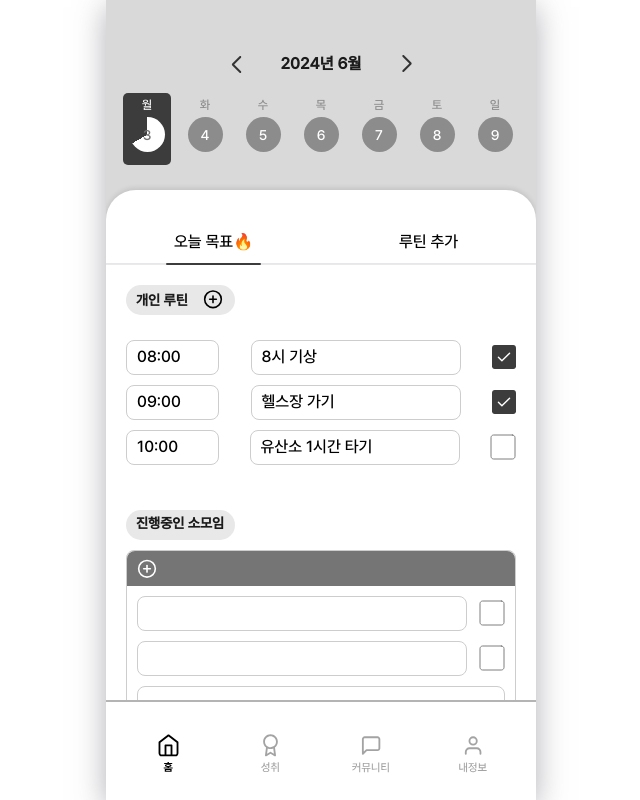
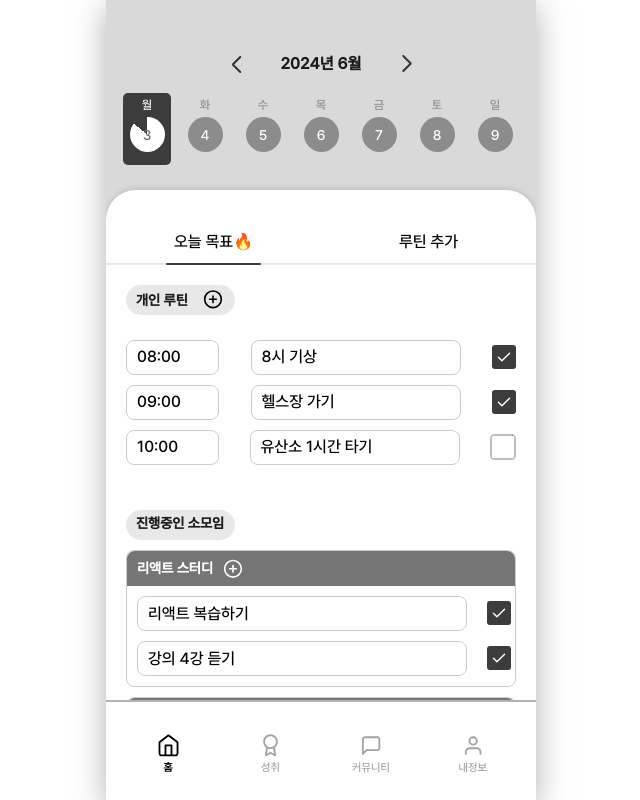
Before and after one commit to GDSC-CheckMate/GOFE_FrontEnd, a React (Create React App) app: page / in a window 1280 px wide. Shown: the whole page, without its empty margins (319-959 px from the left). Built offline with nearby package versions, Linux system fonts and the light colour scheme.

Commit message:
#25 - 메인 페이지 오늘의 목표 페이지 고도화
메인 페이지에서 오늘의 목표 페이지를 고도화하였음 뷰의 경우 90% 정도 완성함

```diff
--- a/src/api/mock/day.json
+++ b/src/api/mock/day.json
@@ -1,5 +1,6 @@
 {
-    "personal": {
+    "personal": [
+        {
             "id": 1,
             "month": "2024년 6월",
             "days": [
@@ -62,4 +63,5 @@
                 }
             ]
         }
+    ]
 }
--- a/src/page/main/components/MainGroupRoutine.jsx
+++ b/src/page/main/components/MainGroupRoutine.jsx
@@ -1,24 +1,31 @@
-import React from "react"
+import React, { useEffect, useState } from "react"
 import { ReactComponent as GroupRoutinePlus } from "../../../assets/main/GroupRoutinePlus.svg"
 import { ReactComponent as Check } from "../../../assets/main/Check.svg"
 import { ReactComponent as NotCheck } from "../../../assets/main/NotCheck.svg"
 
 const MainGroupRoutine = ({
+  groupName,
   routineData,
   setRoutineData,
   newRoutineInput,
   setNewRoutineInput,
 }) => {
-  const updateRoutineItem = (index, value) => {
-    const updatedRoutines = routineData.map((event, i) =>
-      i === index ? { ...event, title: value } : event
+  const [openRoutineInput, setOpenRoutineInput] = useState(false)
+
+  useEffect(() => {
+    console.log("선택된 그룹 데이터", routineData)
+  }, [routineData])
+
+  const updateRoutineItem = (eventIndex, value) => {
+    const updatedRoutines = routineData.map((event, index) =>
+      index === eventIndex ? { ...event, title: value } : event
     )
     setRoutineData(updatedRoutines)
   }
 
-  const toggleRoutineSuccess = (index) => {
-    const updatedRoutines = routineData.map((event, i) =>
-      i === index ? { ...event, success: !event.success } : event
+  const toggleRoutineSuccess = (eventIndex) => {
+    const updatedRoutines = routineData.map((event, index) =>
+      index === eventIndex ? { ...event, success: !event.success } : event
     )
     setRoutineData(updatedRoutines)
   }
@@ -33,41 +40,47 @@ const MainGroupRoutine = ({
     ]
     setRoutineData(updatedRoutines)
     setNewRoutineInput("")
+    setOpenRoutineInput(false)
   }
 
   const addRoutineItem = () => {
-    setNewRoutineInput([...newRoutineInput, ""])
+    setOpenRoutineInput(true)
+  }
+
+  if (!Array.isArray(routineData)) {
+    routineData = []
   }
 
   return (
-    <div className="main-page-detail-group-routine-container">
-      <div className="main-page-detail-group-routine-title">
-        진행중인 소모임
-      </div>
     <div className="main-page-detail-group-routine-content-container">
       <div className="main-page-detail-group-routine-content-title-container">
         <div className="main-page-detail-group-routine-content-title">
-            {routineData.group}
+          {groupName}
           <GroupRoutinePlus onClick={addRoutineItem} />
         </div>
       </div>
-        <div className="main-page-detail-group-routine-content">
-          {routineData.map((event, index) => (
+      <div className="main-page-detail-group-routine-content-item-container">
+        {routineData.map((event, eventIndex) => (
           <div
-              key={index}
-              className="main-page-detail-group-routine-item-contianer"
+            key={eventIndex}
+            className="main-page-detail-group-routine-content-item-input-container"
           >
             <input
-                className="main-page-detail-group-routine-item-input"
+              className="main-page-detail-group-routine-content-item-input"
               type="text"
               value={event.title}
-                onChange={(e) => updateRoutineItem(index, e.target.value)}
+              onChange={(e) => updateRoutineItem(eventIndex, e.target.value)}
             />
-              <div onClick={() => toggleRoutineSuccess(index)}>
+            <div
+              className="main-page-detail-group-routine-content-item-button"
+              onClick={() => toggleRoutineSuccess(eventIndex)}
+            >
               {event.success ? <Check /> : <NotCheck />}
             </div>
           </div>
         ))}
+
+        {openRoutineInput && (
           <form
             className="main-page-detail-group-routine-item-create-input-container"
             onSubmit={onChangeRoutineInput}
@@ -77,9 +90,10 @@ const MainGroupRoutine = ({
               type="text"
               value={newRoutineInput}
               onChange={(e) => setNewRoutineInput(e.target.value)}
+              placeholder={`목표를 적어보세요. ${routineData.length}/15`}
             />
           </form>
-        </div>
+        )}
       </div>
     </div>
   )
--- a/src/page/main/index.jsx
+++ b/src/page/main/index.jsx
@@ -1,4 +1,4 @@
-import React, { useState, useEffect } from "react"
+import React, { useState, useEffect, useMemo } from "react"
 import { useDispatch, useSelector } from "react-redux"
 import { setSelectedSection } from "../../Redux/main"
 import { ReactComponent as ArrowfrontIcon } from "../../assets/main/Arrowfront.svg"
@@ -29,13 +29,60 @@ const Main = () => {
     dispatch(setSelectedSection("view1"))
   }, [dispatch])
 
+  const groupDayEvents = useMemo(() => {
+    return (
+      calendarData?.groups?.map((group) => ({
+        id: group.id,
+        name: group.group,
+        month: group.month,
+        days: group.days
+          .filter((day) => day.weekday === selectedDay)
+          .flatMap((day) => day.events),
+      })) || []
+    )
+  }, [calendarData, selectedDay])
+
+  const personalDayEvents = useMemo(() => {
+    return (
+      calendarData?.personal
+        ?.find((date) => date.days.some((day) => day.weekday === selectedDay))
+        ?.days.find((day) => day.weekday === selectedDay)?.events || []
+    )
+  }, [calendarData, selectedDay])
+
+  const updateDayEvents = (updatedEvents, dayEventsType, groupId) => {
+    const updatedCalendarData = {
+      ...calendarData,
+      [dayEventsType]: calendarData[dayEventsType].map((entry) => {
+        if (dayEventsType === "groups" && entry.id === groupId) {
+          return {
+            ...entry,
+            days: entry.days.map((day) =>
+              day.weekday === selectedDay
+                ? { ...day, events: updatedEvents }
+                : day
+            ),
+          }
+        }
+        if (dayEventsType === "personal") {
+          return {
+            ...entry,
+            days: entry.days.map((day) =>
+              day.weekday === selectedDay
+                ? { ...day, events: updatedEvents }
+                : day
+            ),
+          }
+        }
+        return entry
+      }),
+    }
+    setCalendarData(updatedCalendarData)
+  }
+
   useEffect(() => {
-    console.log("selectedSection:", selectedSection)
-  }, [selectedSection])
-
-  if (!calendarData) {
-    return <div>로딩중...</div>
-  }
+    console.log("groupDayEvents:", groupDayEvents)
+  }, [groupDayEvents])
 
   const onClickSelectedDay = (weekday) => {
     setSelectedDay(weekday)
@@ -47,13 +94,14 @@ const Main = () => {
     return (completedEvents / events.length) * 100
   }
 
-  const groupDayEvents = calendarData.groups?.map(
-    (group) =>
-      group.days.find((day) => day.weekday === selectedDay)?.events || []
-  )
-  const personalDayEvents =
-    calendarData.personal.days.find((day) => day.weekday === selectedDay)
-      ?.events || []
+  const calculateDayCompletionPercentage = (personalEvents, groupEvents) => {
+    const allEvents = [...personalEvents, ...groupEvents]
+    return calculateCompletionPercentage(allEvents)
+  }
+
+  if (!calendarData) {
+    return <div>로딩중...</div>
+  }
 
   return (
     <div className="main-page-container">
@@ -61,60 +109,68 @@ const Main = () => {
         <div className="main-page-calendar-title-container">
           <ArrowbackIcon />
           <h1 className="main-page-calendar-title-h1">
-            {calendarData.personal.month}
+            {calendarData.personal[0].month}
           </h1>
           <ArrowfrontIcon />
         </div>
         <div className="main-page-calendar-days-container">
-          {calendarData.personal.days.map((day) => (
+          {calendarData.personal[0].days.map((day) => {
+            const personalEvents = day.events || []
+            const groupEventsForDay = calendarData.groups.flatMap((group) =>
+              group.days
+                .filter((groupDay) => groupDay.weekday === day.weekday)
+                .flatMap((groupDay) => groupDay.events)
+            )
+
+            const completionPercentage = calculateDayCompletionPercentage(
+              personalEvents,
+              groupEventsForDay
+            )
+
+            return (
               <MainPickerDay
                 key={day.day}
                 day={day.day}
                 weekday={day.weekday}
                 selectedDay={selectedDay}
                 onClickSelectedDay={onClickSelectedDay}
-              completionPercentage={calculateCompletionPercentage(day.events)}
-              hasTodos={day.events && day.events.length > 0}
+                completionPercentage={completionPercentage}
+                hasTodos={personalEvents.length + groupEventsForDay.length > 0}
               />
-          ))}
+            )
+          })}
         </div>
       </div>
       <div className="main-page-detail-container">
         <MainPersonalRoutine
           routineData={personalDayEvents}
-          setRoutineData={(updatedEvents) => {
-            const updatedCalendarData = {
-              ...calendarData,
-              personal: {
-                ...calendarData.personal,
-                days: calendarData.personal.days.map((day) =>
-                  day.weekday === selectedDay
-                    ? { ...day, events: updatedEvents }
-                    : day
-                ),
-              },
+          setRoutineData={(updatedEvents) =>
+            updateDayEvents(updatedEvents, "personal")
           }
-            setCalendarData(updatedCalendarData)
-          }}
         />
+        <div className="main-page-detail-group-routine-container">
+          <div className="main-page-detail-group-routine-title">
+            진행중인 소모임
+          </div>
+          {calendarData.groups.map((group) => {
+            const groupEventsForSelectedDay = group.days
+              .filter((day) => day.weekday === selectedDay)
+              .flatMap((day) => day.events)
+
+            return (
               <MainGroupRoutine
-          routineData={groupDayEvents}
-          setRoutineData={(updatedEvents) => {
-            const updatedCalendarData = {
-              ...calendarData,
-              groups: calendarData.groups.map((group) =>
-                group.days.map((day) =>
-                  day.weekday === selectedDay
-                    ? { ...day, events: updatedEvents }
-                    : day
-                )
-              ),
+                key={group.id}
+                groupName={group.group}
+                routineData={groupEventsForSelectedDay}
+                setRoutineData={(updatedEvents) =>
+                  updateDayEvents(updatedEvents, "groups", group.id)
                 }
-            setCalendarData(updatedCalendarData)
-          }}
                 newRoutineInput={newRoutineInput}
                 setNewRoutineInput={setNewRoutineInput}
               />
+            )
+          })}
+        </div>
       </div>
     </div>
   )
--- a/src/scss/page/_main.scss
+++ b/src/scss/page/_main.scss
@@ -252,7 +252,7 @@
         }
 
         .main-page-detail-group-routine-content-container {
-            margin: 10px 20px 20px 20px;
+            margin: 10px 20px 10px 20px;
             background: #fff;
             gap: 10px;
             border-radius: 8px;
@@ -277,23 +277,22 @@
                 }
             }
 
-            .main-page-detail-group-routine-content {
-                padding: 10px;
-                display: flex;
-                flex-direction: column;
-                gap: 10px;
+            .main-page-detail-group-routine-content-item-container {
+                padding: 5px 0 5px 0;
+                .main-page-detail-group-routine-content-item-input-container {
+                    @include inline-flexbox(between, center);
 
-                .main-page-detail-group-routine-item-contianer {
-                    @include inline-flexbox(between, center);
-                    gap: 10px;
-
-                    .main-page-detail-group-routine-item-input {
+                    .main-page-detail-group-routine-content-item-input {
                         @include inline-flexbox(start, center);
+                        margin: 5px 10px;
                         padding: 10px;
                         width: 330px;
                         height: 35px;
                         border-radius: 8px;
                         border: 1px solid var(--calendar_-date_text, #cdcdcd);
+                    }
+                    .main-page-detail-group-routine-content-item-button {
+                        margin: 10px;
                     }
                 }
 
@@ -301,6 +300,7 @@
                     @include inline-flexbox(between, center);
                     .main-page-detail-group-routine-item-create-input {
                         @include inline-flexbox(start, center);
+                        margin: 5px 10px 10px 10px;
                         padding: 10px;
                         width: 100%;
                         height: 35px;
```
Also changed, not shown: src/page/main/components/MainPickerDay.jsx (+47 -1 lines). Lines whose indentation alone changed are shown as unchanged.
